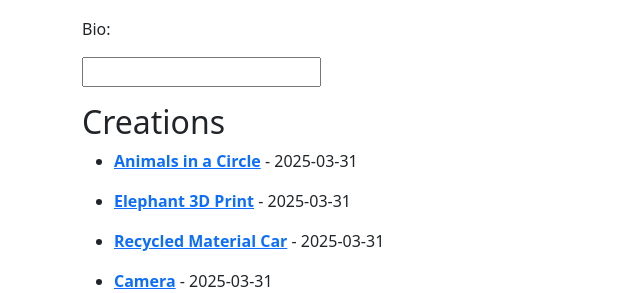
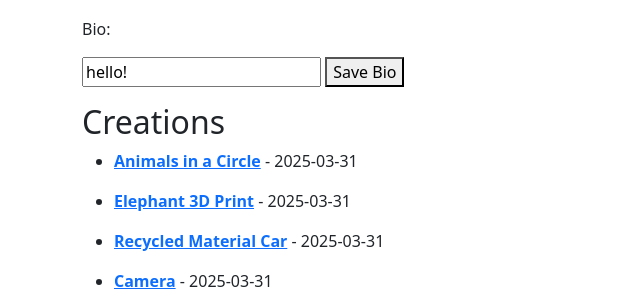
Before and after one commit to EastsidePreparatorySchool/epstudio, a Flask app: page /user/5 in a window 1280 px wide. Shown: the part 393-686 px from the top of the page, without its empty margins (0-640 px from the left). Run offline with Flask 3, Linux system fonts and the light colour scheme; a user stored in the database is signed in; data comes from the database, SQL or seed files in the repository; both versions use the stored data as it was after the commit.

Commit message:
can edit your bio on your profile

```diff
--- a/app.py
+++ b/app.py
@@ -102,11 +102,20 @@ def show_creation(creation_id):
 
 
 # Route to show a user's profile
-@app.route('/user/<int:user_id>')
+@app.route('/user/<int:user_id>', methods=['GET', 'POST'])
 @login_required
 def user_profile(user_id):
     # Retrieve the user by ID or return a 404 error if not found
     user = User.query.get_or_404(user_id)
+
+    # Only allow editing your own profile
+    if request.method == 'POST':
+        new_bio = request.form.get('bio', '')
+        user.bio = new_bio
+        db.session.commit()
+        flash("Bio updated!", "success")
+        return redirect(url_for('user_profile', user_id=user.id))
+
     # Render the 'user_profile.html' template with the user object
     return render_template('user_profile.html', user=user)
 
--- a/models.py
+++ b/models.py
@@ -28,6 +28,7 @@ class User(db.Model, UserMixin):
     last_name = db.Column(db.String(150), nullable=False)  # User's last name
     email = db.Column(db.String(150), unique=True, nullable=False)  # User's email address
     gradyear = db.Column(db.Integer)  # Graduation year
+    bio = db.Column(db.Text, default='')
     settings_id = db.Column(db.Integer, db.ForeignKey('settings.id'))  # Foreign key to settings table
     pfp_path = db.Column(db.String(200))  # Path to profile picture file
     pronouns = db.Column(db.String(50))  # User's preferred pronouns
--- a/templates/user_profile.html
+++ b/templates/user_profile.html
@@ -10,8 +10,17 @@
 <p>Email: {{ user.email }}</p>
 <p>Graduation Year: {{ user.gradyear }}</p>
 <p>Pronouns: {{ user.pronouns }}</p>
+
 <p>Bio:</p>
-<input type="text">
+{% if current_user.id == user.id %}
+<form method="POST">
+    <input type="text" name="bio" value="{{ user.bio or '' }}">
+    <button type="submit">Save Bio</button>
+</form>
+{% else %}
+<p>{{ user.bio or "No bio yet." }}</p>
+{% endif %}
+
 <p></p>
 
 <h2>Creations</h2>
```
Also changed, not shown: migrations/versions/85badb76fef7_add_bio_column_to_user.py (added, +32 -0 lines), instance/epstudio.db.
